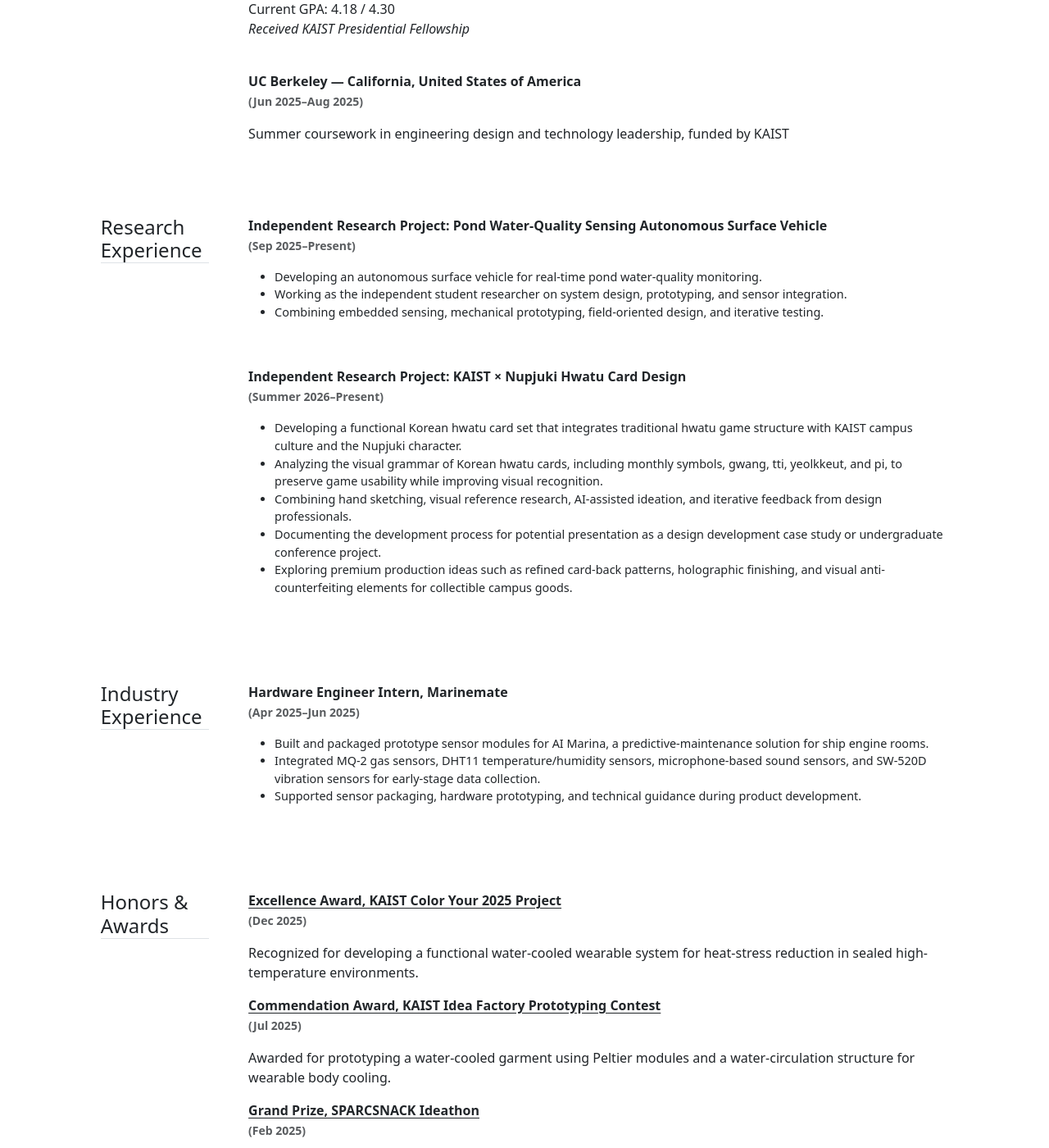
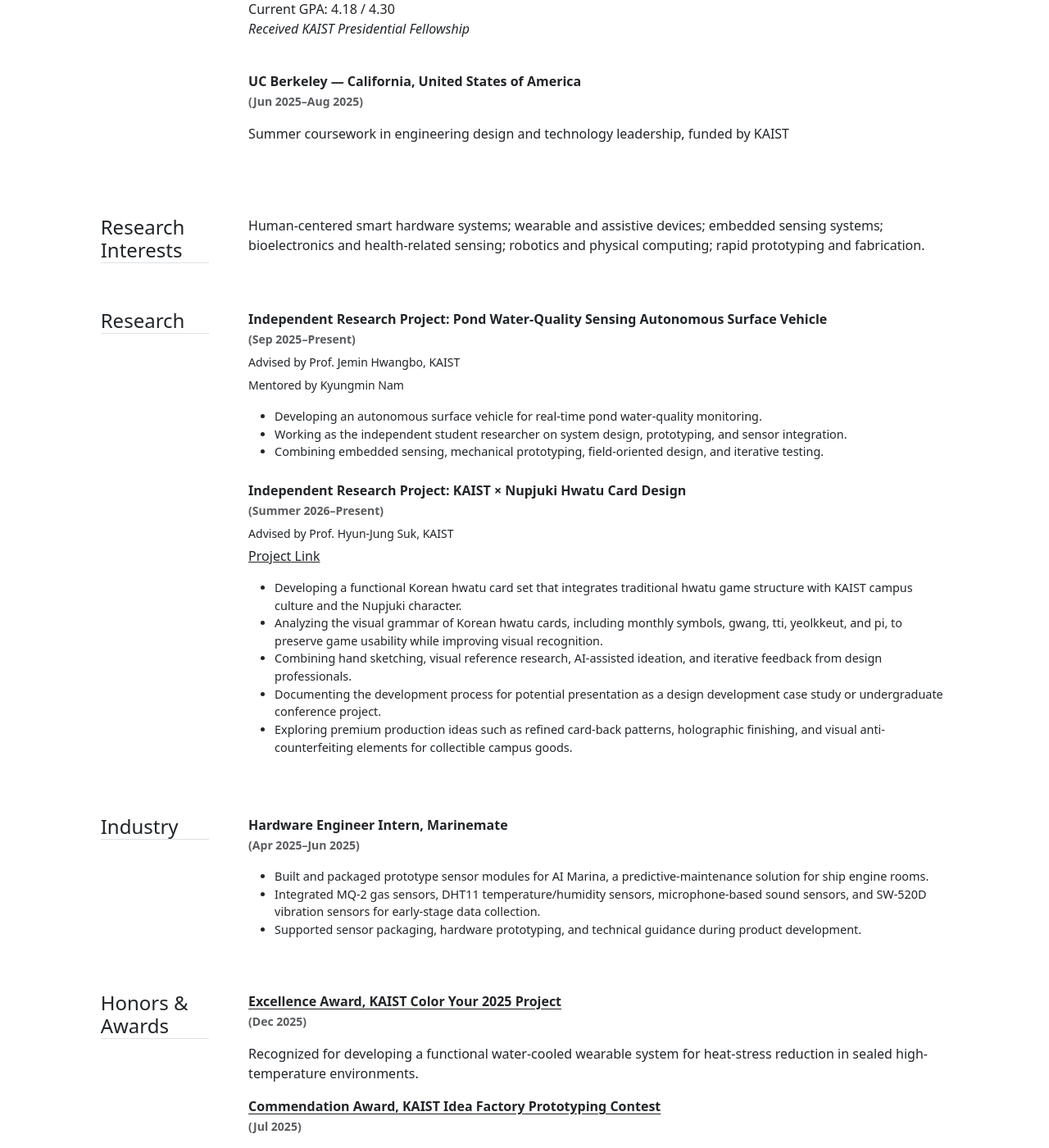
Before and after one commit to ynghyn-na/ynghyn-na.github.io, a Jekyll site: the page built from cv.md, in a window 1280 px wide and 1400 px high, scrolled down 517 px. Shown: the whole window at 82% size. Built offline with Jekyll 4.4.1, drawn with Linux system fonts in a browser that asks for light colours.

Commit message:
Update cv.html

```diff
--- a/_layouts/cv.html
+++ b/_layouts/cv.html
@@ -6,7 +6,6 @@ layout: default
 
 <div class="row g-5 mb-5">
   <div>
-
 
 <div class="d-flex justify-content-between align-items-center border-bottom pb-3 mb-5">
   <h3 class="fw-bold mb-0">Curriculum Vitae</h3>
@@ -18,8 +17,6 @@ layout: default
     Download PDF CV
   </a>
 </div>
-
-
 
         <!--- 1. Contact/Address --->
     <div class="row g-5 mb-5">
@@ -51,36 +48,105 @@ layout: default
       </div>
     </div>
 
-
-    <!--- 3-1. Research experience --->
+    <!-- 3-0. Research Interests -->
     <div class="row g-5 mb-5">
       <div class="col-md-2">
-        <h4 class="border-bottom">Research Experience</h4>
+        <h4 class="border-bottom">Research Interests</h4>
+      </div>
+      <div class="col-md-10">
+        <p>
+          Human-centered smart hardware systems; wearable and assistive devices;
+          embedded sensing systems; bioelectronics and health-related sensing;
+          robotics and physical computing; rapid prototyping and fabrication.
+        </p>
+      </div>
+    </div>
+
+    <!-- 3-1. Research -->
+    <div class="row g-5 mb-5">
+      <div class="col-md-2">
+        <h4 class="border-bottom">Research</h4>
       </div>
       <div class="col-md-10">
         {% for section in site.data.cv.research %}
-          <p class="fw-bold">{{ section.title }}</br>
-          <small class="text-muted">{{ section.duration }}</small>
-          </p>
-        <p>{{ section.description }}<br></p>
+          <div class="mb-4">
+            <p class="fw-bold mb-1">{{ section.title }}<br>
+              <small class="text-muted">{{ section.duration }}</small>
+            </p>
+
+            {% if section.advisor %}
+              <p class="mb-1"><small>{{ section.advisor }}</small></p>
+            {% endif %}
+            {% if section.mentor %}
+              <p class="mb-1"><small>{{ section.mentor }}</small></p>
+            {% endif %}
+
+            {% if section.image %}
+              <img src="{{ section.image | relative_url }}" alt="{{ section.title }}" class="img-fluid rounded mb-2" style="max-width: 420px;">
+            {% endif %}
+
+            <p>
+              {% if section.link %}
+                <a href="{{ section.link }}" target="_blank">Project Link</a>
+              {% endif %}
+              {% if section.report %}
+                {% if section.link %} | {% endif %}
+                <a href="{{ section.report }}" target="_blank">Report</a>
+              {% endif %}
+            </p>
+
+            <p>{{ section.description }}</p>
+          </div>
         {% endfor %}
       </div>
     </div>
 
-    <!--- 3-2. Industry Experience --->
+    <!-- 3-2. Internship -->
     <div class="row g-5 mb-5">
       <div class="col-md-2">
-        <h4 class="border-bottom">Industry Experience</h4>
+        <h4 class="border-bottom">Industry</h4>
       </div>
       <div class="col-md-10">
         {% for section in site.data.cv.internship %}
-          <p class="fw-bold">{{ section.title }}</br>
-          <small class="text-muted">{{ section.duration }}</small>
-          </p>
-        <p>{{ section.description }}<br></p>
+          <p class="fw-bold">{{ section.title }}<br>
+          <small class="text-muted">{{ section.duration }}</small></p>
+          <p>{{ section.description }}</p>
         {% endfor %}
       </div>
     </div>
+
+        <!-- 3-3. Selected Projects
+    <div class="row g-5 mb-5">
+      <div class="col-md-2">
+        <h4 class="border-bottom">Selected Projects</h4>
+      </div>
+      <div class="col-md-10">
+        {% for section in site.data.cv.projects %}
+          <div class="mb-4">
+            <p class="fw-bold mb-1">{{ section.title }}<br>
+              <small class="text-muted">{{ section.duration }}{% if section.type %} · {{ section.type }}{% endif %}</small>
+            </p>
+
+            {% if section.image %}
+              <img src="{{ section.image | relative_url }}" alt="{{ section.title }}" class="img-fluid rounded mb-2" style="max-width: 420px;">
+            {% endif %}
+
+            <p>
+              {% if section.link %}
+                <a href="{{ section.link }}" target="_blank">Project Link</a>
+              {% endif %}
+              {% if section.report %}
+                {% if section.link %} | {% endif %}
+                <a href="{{ section.report }}" target="_blank">Report</a>
+              {% endif %}
+            </p>
+
+            <p>{{ section.description }}</p>
+          </div>
+        {% endfor %}
+      </div>
+    </div>
+--->
 
     <!--- 4. Honors & Awards --->
     <div class="row g-5 mb-5">
```
